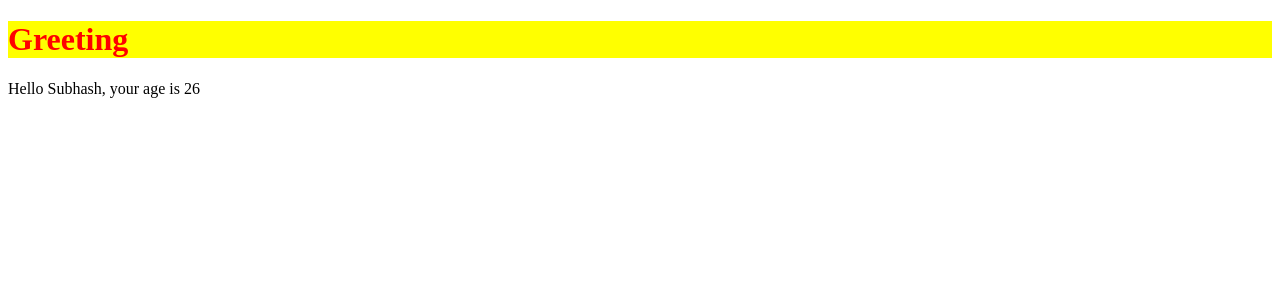
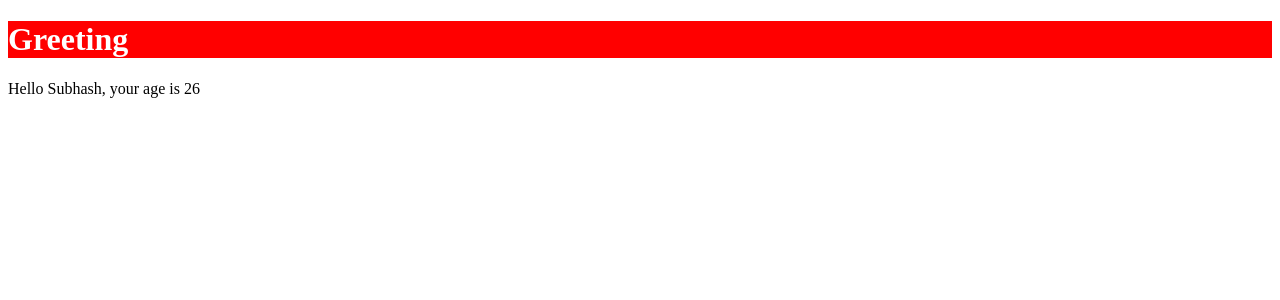
Before and after one commit to SubhaChandiran/react-demo-deploy, a React (Vite) app: page / in a window 1280 px wide. Shown: the top 300 px of the page. Built offline with nearby package versions, Linux system fonts and the light colour scheme.

Commit message:
adding style - inline + external

```diff
--- /dev/null
+++ b/src/App.css
@@ -0,0 +1,4 @@
+h1 {
+  color: white;
+  background: red;
+}
--- a/src/App.jsx
+++ b/src/App.jsx
@@ -1,3 +1,5 @@
+import './App.css'
+
 const Hello = (props) => {
   console.log(props)
   return (
@@ -8,11 +10,10 @@ const Hello = (props) => {
 }
 
 const App = () => {
-
   return (
     <>
       <div>
-        <h1 style={{ color: 'red', backgroundColor:'yellow'}}>Greeting</h1>
+        <h1>Greeting</h1>
       </div>
        <Hello name='Subhash' age='26'/>
     </>
```
